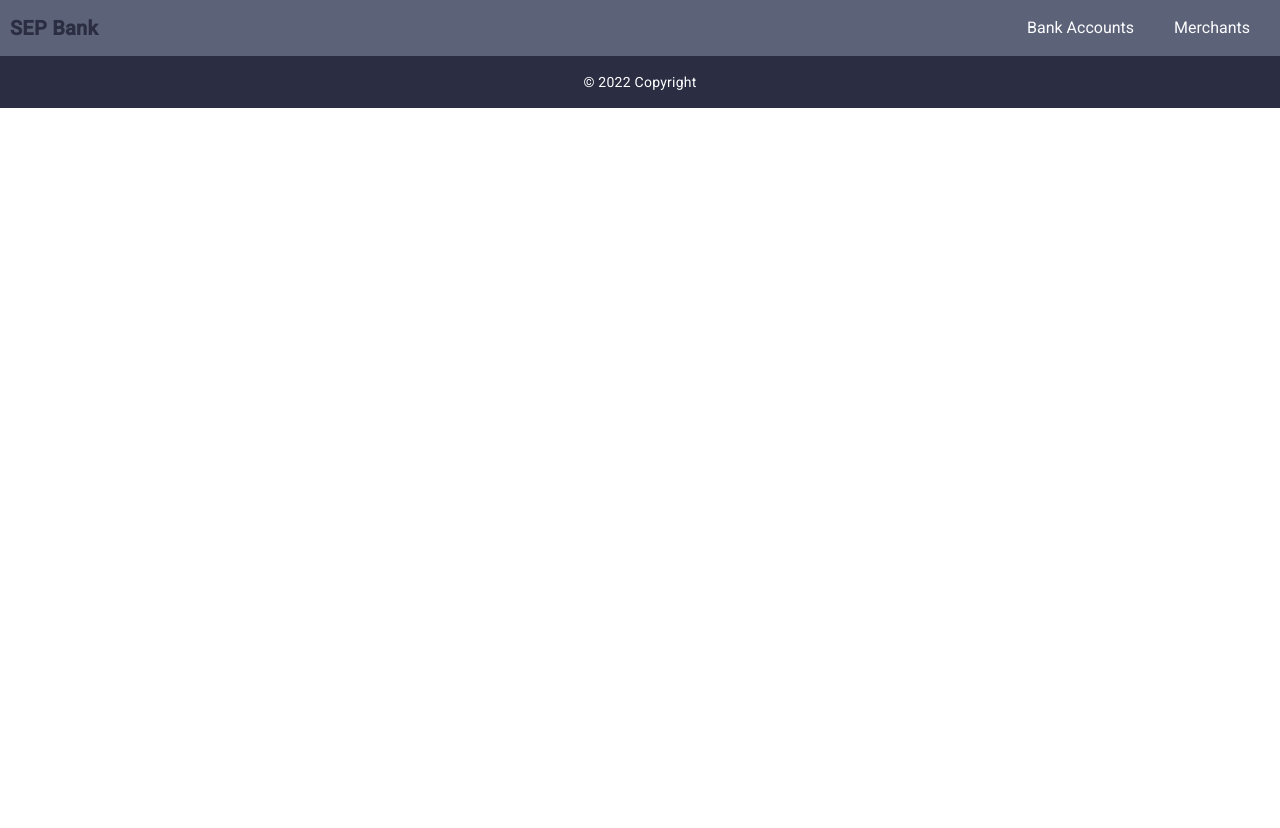
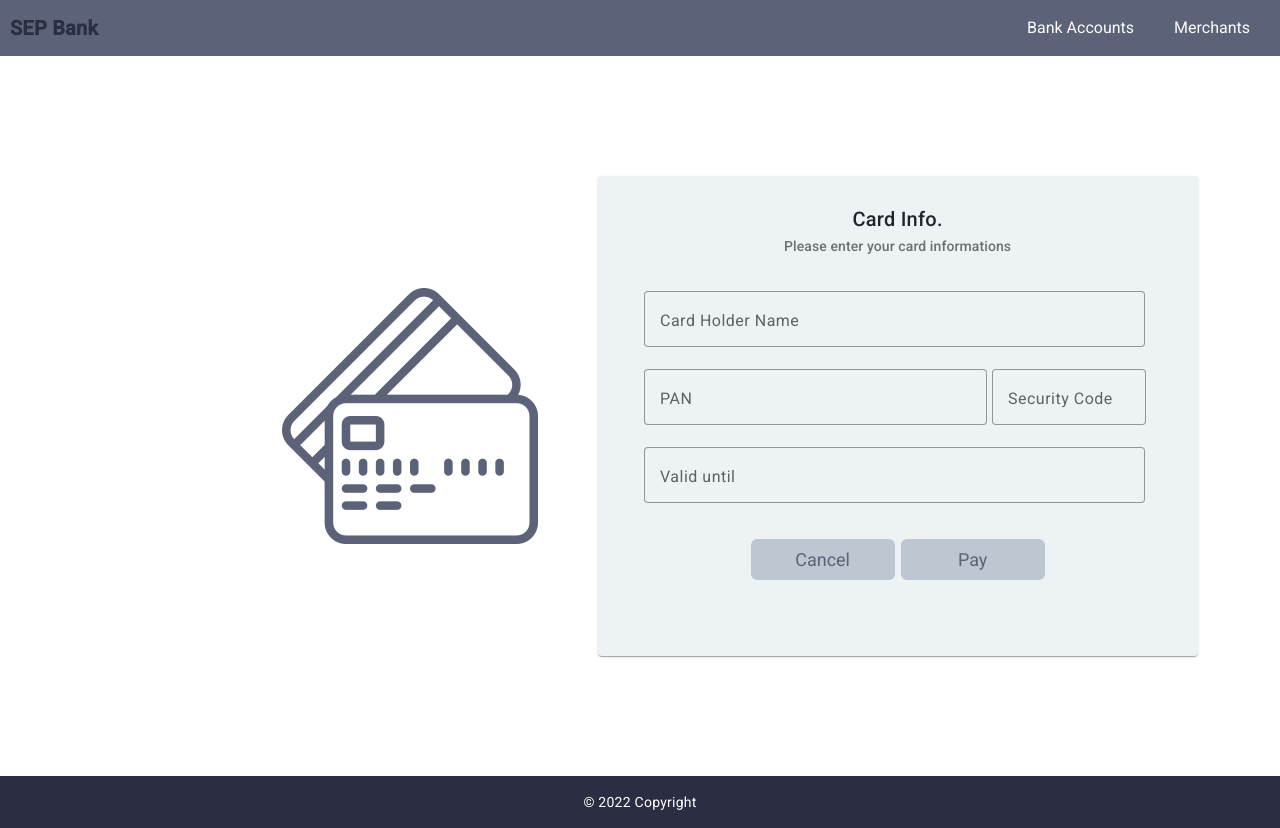
Before and after one commit to SEP-UPP-Team-5/BankApp-Frontend, an Angular app in the folder BankApp/: page /card in a window 1280 px wide. Before the commit this address led to /. Before the commit the page ends 800 px from the top, so only its background shows below. Built offline with nearby package versions, Linux system fonts and the light colour scheme.

Commit message:
Initial card info page

```diff
--- a/BankApp/src/app/app-routing.module.ts
+++ b/BankApp/src/app/app-routing.module.ts
@@ -1,6 +1,7 @@
 import { NgModule } from '@angular/core';
 import { RouterModule, Routes } from '@angular/router';
 import { BankAccountsComponent } from './pages/bank-accounts/bank-accounts.component';
+import { CardInfoComponent } from './pages/card-info/card-info.component';
 import { LandingPageComponent } from './pages/landing-page/landing-page.component';
 import { MerchantsPageComponent } from './pages/merchants-page/merchants-page.component';
 
@@ -8,6 +9,7 @@ const routes: Routes = [
   { path: "landing", component:  LandingPageComponent},
   { path: "bankAcc", component:  BankAccountsComponent},
   { path: "merchant", component:  MerchantsPageComponent},
+  { path: "card", component:  CardInfoComponent},
   { path: '', redirectTo: '/landing', pathMatch: 'full' },
 ];
 
--- a/BankApp/src/app/app.module.ts
+++ b/BankApp/src/app/app.module.ts
@@ -18,6 +18,7 @@ import {MatSnackBarModule} from '@angular/material/snack-bar';
 import {MatDialogModule} from '@angular/material/dialog';
 import { AddDialogComponent } from './pages/bank-accounts/add-dialog/add-dialog.component';
 import {MatInputModule} from '@angular/material/input';
+import { CardInfoComponent } from './pages/card-info/card-info.component';
 
 @NgModule({
   declarations: [
@@ -27,7 +28,8 @@ import {MatInputModule} from '@angular/material/input';
     LandingPageComponent,
     BankAccountsComponent,
     MerchantsPageComponent,
-    AddDialogComponent
+    AddDialogComponent,
+    CardInfoComponent
   ],
   imports: [
     BrowserModule,
--- /dev/null
+++ b/BankApp/src/app/pages/card-info/card-info.component.css
@@ -0,0 +1,39 @@
+.page {
+    display: flex;
+    align-items: center;
+    margin-left: 22%;
+    margin-right: 25%;
+    height: 90vh;
+}
+
+mat-card {
+    width: 600px;
+    height: 480px;
+    margin-left: 10%;
+    align-items: center;
+    background-color: #EDF2F4;
+}
+
+.example-full-width {
+    margin-right: 1%;
+}
+
+mat-card-title {
+    text-align: center;
+    margin-top: 5%;
+}
+
+mat-card-subtitle {
+    text-align: center;
+    margin-bottom: 15%;
+}
+
+.btn {
+    font-size: 18px;
+    background-color: #BDC6D1;
+    color: #5C6378;
+    margin-left: 1%;
+    margin-right: 1%;
+    margin-top: 2%;
+    width: 150px;
+}
--- /dev/null
+++ b/BankApp/src/app/pages/card-info/card-info.component.html
@@ -0,0 +1,37 @@
+<div class="page">
+    <div>
+        <img src="../../../assets/images/credit-cards.png">
+    </div>
+    <div>
+        <mat-card>
+            <mat-card-header>
+              <mat-card-title>Card Info.</mat-card-title>
+              <mat-card-subtitle>Please enter your card informations</mat-card-subtitle>
+            </mat-card-header>
+            <mat-card-content>
+                <mat-form-field class="example-full-width" appearance="outline" style="width: 501px;">
+                    <mat-label>Card Holder Name</mat-label>
+                    <input matInput>
+                </mat-form-field>
+                <div style="display: flex;">
+                    <mat-form-field class="example-full-width" appearance="outline" style="width: 350px;">
+                        <mat-label>PAN</mat-label>
+                        <input matInput>
+                    </mat-form-field>
+                    <mat-form-field class="example-full-width" appearance="outline" style="width: 157px;">
+                        <mat-label>Security Code</mat-label>
+                        <input matInput>
+                    </mat-form-field>
+                </div>
+                <mat-form-field class="example-full-width" appearance="outline" style="width: 501px;">
+                    <mat-label>Valid until</mat-label>
+                    <input matInput>
+                </mat-form-field>
+            </mat-card-content>
+            <mat-card-actions>
+              <button class="btn" mat-button>Cancel</button>
+              <button class="btn" mat-button>Pay</button>
+            </mat-card-actions>
+          </mat-card>
+    </div>
+</div>
```
Also changed, not shown: BankApp/src/app/pages/card-info/card-info.component.ts (added, +10 -0 lines), BankApp/src/assets/images/credit-cards.png (added), 1 other file (tests, documents, lock files or other folders).
